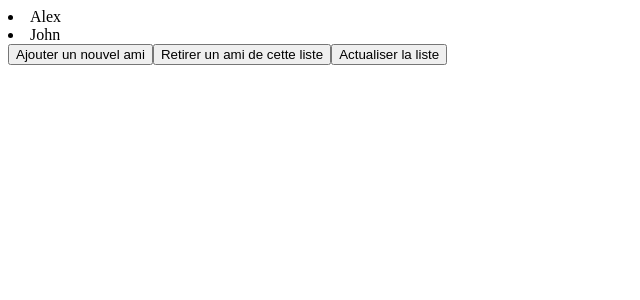
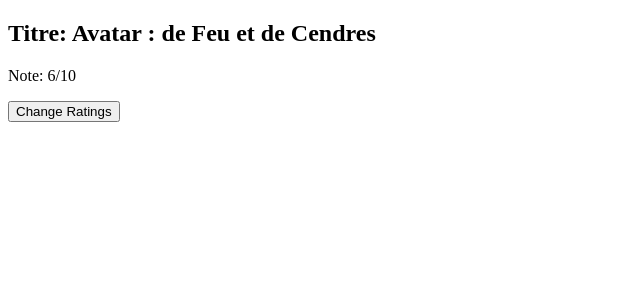
Before and after one commit to ThibautRingdev/react-demos-with-vite, a React (Vite) app: page / in a window 1280 px wide. Shown: the top 300 px of the page, without its empty margins (0-640 px from the left). Built offline with nearby package versions, Linux system fonts and the light colour scheme.

Commit message:
update object state using useState

```diff
--- a/src/App.jsx
+++ b/src/App.jsx
@@ -1,23 +1,27 @@
-import { useState } from "react";
+import { useState } from 'react'
 
-const App = () => {
-  const [friends, setFriends] = useState(['Alex', 'John'])
+const App= () => {
+  const [movie, setMovie] = useState({
+    title: "Avatar : de Feu et de Cendres",
+    ratings : 6,
 
-  const addOneFriend = () => setFriends([...friends, "Thibaut"]);
-  const removeOneFriend = () => setFriends(friends.filter(f => f !== "Thibaut"));
-  const updateOneFriend = () => {
-    setFriends(friends.map(f => f === "Alex" ? "Alex Toucourt" : f));
+  });
+
+  const handleClick = () => {
+    // const  copyMovie = {
+    //   ...movie,
+    //   ratings: 5,
+    // }
+
+
+    setMovie({...movie, ratings: 5});
   }
 
- return <section>
-  {friends.map(f => (
-    <li key={f}>{f}</li>
-  ))}
-  <button onClick={addOneFriend}>Ajouter un nouvel ami</button>
-  <button onClick={removeOneFriend}>Retirer un ami de cette liste</button>
-  <button onClick={updateOneFriend}>Actualiser la liste</button>
- </section>;
+  return <section>
+    <h1>Titre: {movie.title}</h1>
+    <p>Note: {movie.ratings}/10</p>
+    <button onClick={handleClick}>Change Ratings</button>
+  </section>
+}
 
-};
-
-export default App;
+export default App
```
